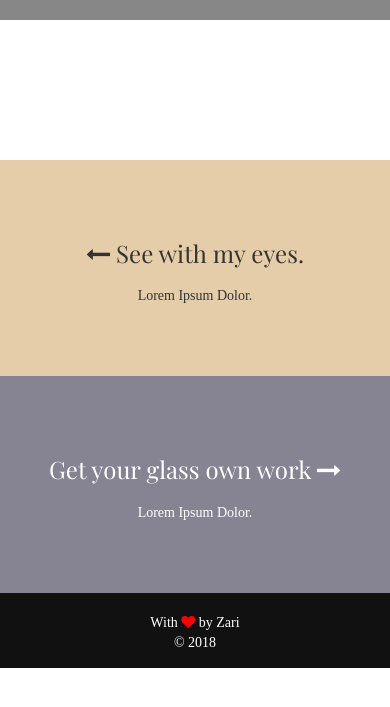
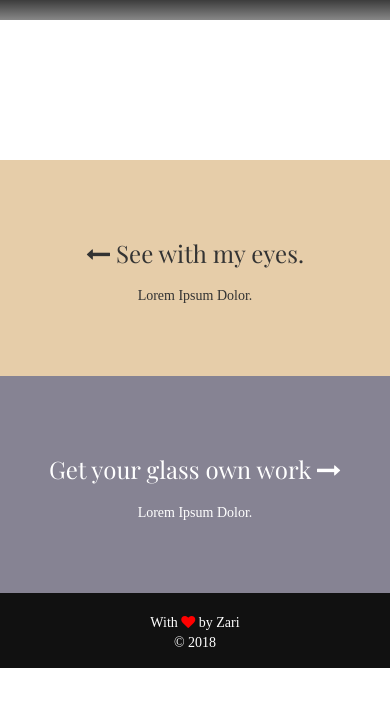
Before and after one commit to sarironnback/zari, a Django app: template pages/templates/creation_detail.html in a window 390 px wide. Shown: the top 707 px of the page. Run offline with Django 3.2, Linux system fonts and the light colour scheme; the template is opened without the code that fills it, so the values that code supplies are empty; some libraries are stand-ins or nearby versions; some web fonts are replaced; grey boxes are pictures that could not be loaded.

Commit message:
Fixed overlay overflow issue

```diff
--- a/static/css/app.css
+++ b/static/css/app.css
@@ -66,6 +66,7 @@ p, a, span, li {
   background-repeat: no-repeat;
   background-size: cover;
   margin: 0px auto 0px;
+  position: relative;
 }
 
 .not-index #banner .container-fluid {
@@ -269,10 +270,6 @@ p, a, span, li {
 
 /* Small devices (landscape phones, 576px and up) */
 @media (max-width: 576px) {
-  .detail #banner .overlay {
-    display: none;
-  }
-
   .index .logo {
     width:100% !important;
   }
```
